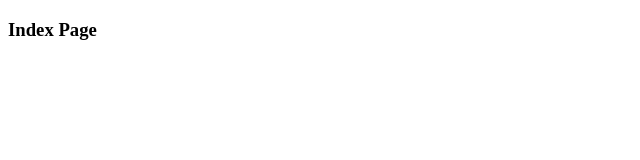
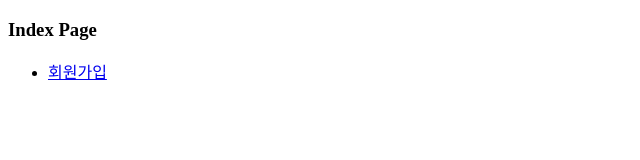
Before and after one commit to GilahLee/SRS, a plain HTML site: page index.html in a window 1280 px wide. Shown: the whole page, without its empty margins (0-640 px from the left). Drawn offline with Linux system fonts and the light colour scheme.

Commit message:
[02] index.html update, member/join.html new

```diff
--- a/index.html
+++ b/index.html
@@ -7,7 +7,8 @@
 </head>
 <body>
     <h3>Index Page</h3>
-
-
+    <ul>
+        <li><a href="member/join.html">회원가입</a></li>
+    </ul>
 </body>
 </html>
```
